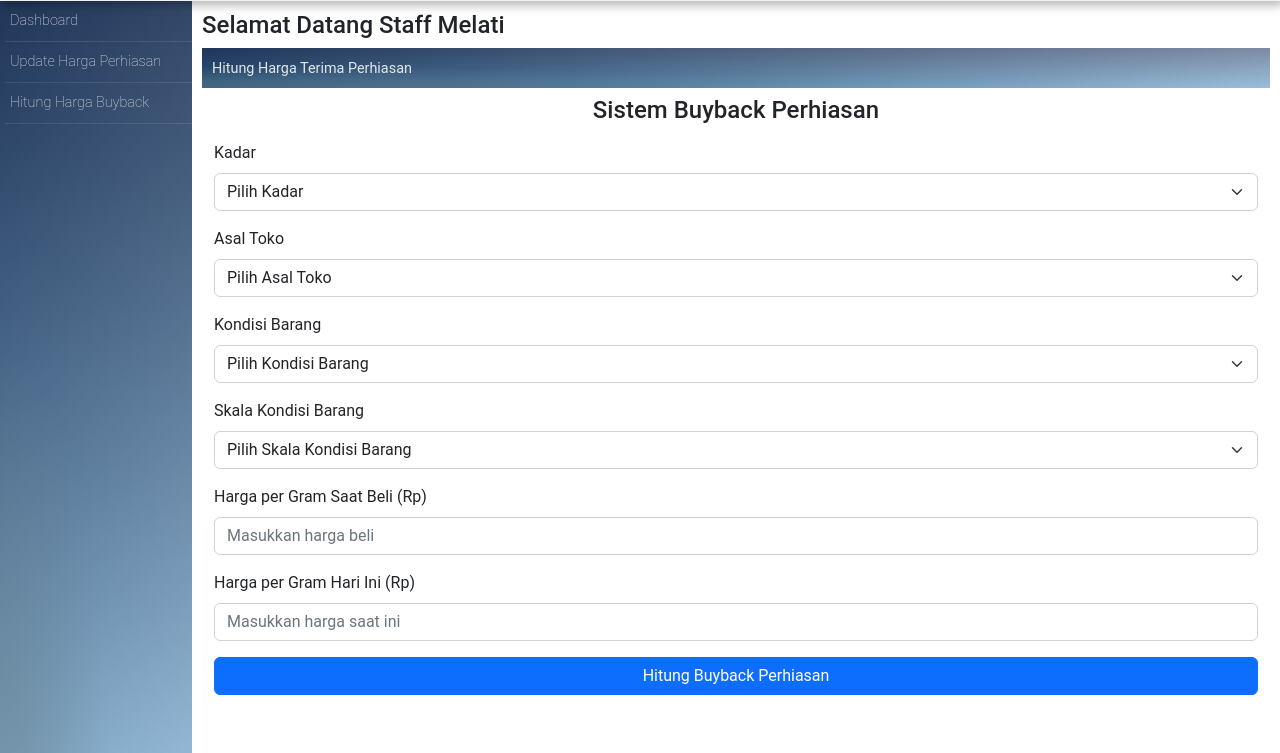
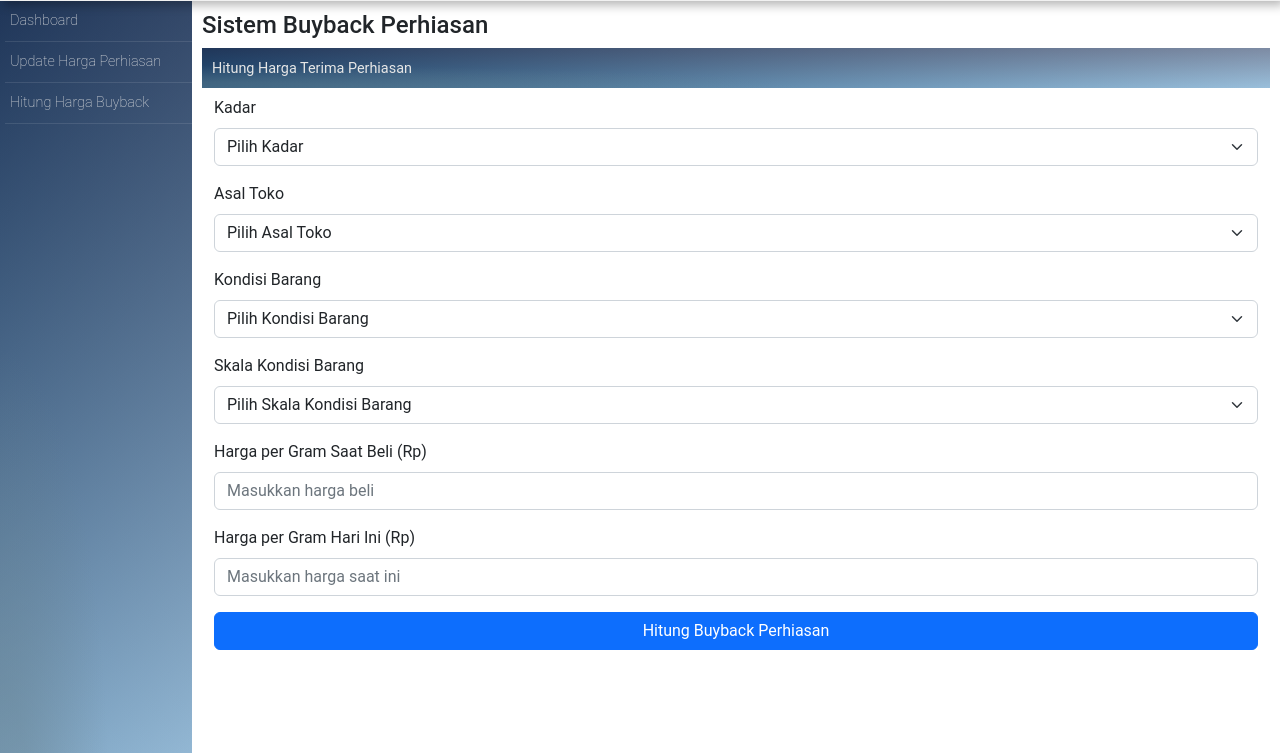
Before and after one commit to Abdulfattah25/Buyback, a plain HTML site: page aplikasiBuyback.html in a window 1280 px wide. Shown: the part 47-800 px from the top of the page. Drawn offline with nearby package versions, Linux system fonts and the light colour scheme.

Commit message:
merubah nama header

```diff
--- a/aplikasiBuyback.html
+++ b/aplikasiBuyback.html
@@ -32,14 +32,11 @@
     </header>
     <main>
         <div class="mainbar">
-          <h4>Selamat Datang Staff Melati</h4>
+          <h4>Sistem Buyback Perhiasan</h4>
           <div class="maintop">
             <p>Hitung Harga Terima Perhiasan</p>
           </div>
           <div class="container my-2">
-
-
-                <h2 class="text-center mb-3 fs-4 ">Sistem Buyback Perhiasan</h2>
                 <form id="penerimaanForm">
                   <!-- Kadar -->
                   <div class="mb-3">
```
